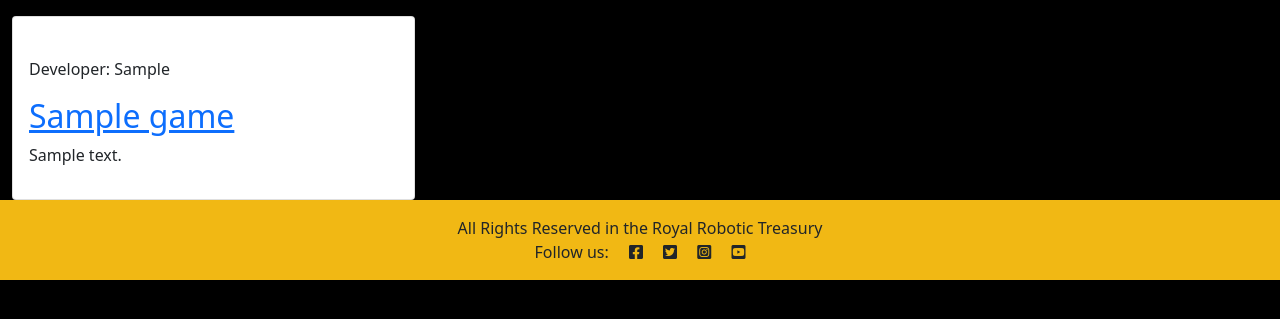
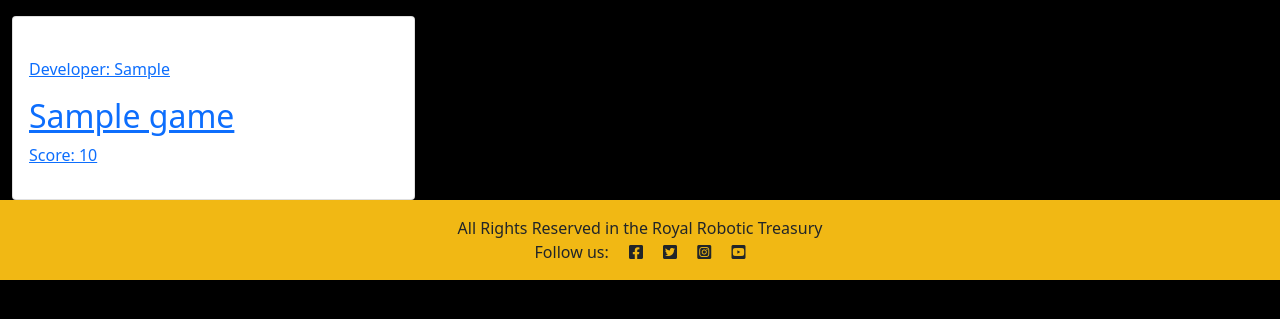
Before and after one commit to JordanCH05/VideoGameReviews, a Django app: page / in a window 1280 px wide. Shown: the part 126-445 px from the top of the page. Run offline with Django 3.2, Linux system fonts and the light colour scheme; tables that the repository leaves empty hold one stand-in row (values such as "Sample post"); some web fonts are replaced.

Commit message:
Edit Game Cards

```diff
--- a/templates/index.html
+++ b/templates/index.html
@@ -12,17 +12,16 @@
                 <div class="col-md-4">
                     <div class="card md-4">
                         <div class="card-body">
-                            <div class="image-container">
-
+                            <a href="#">
                                 <img class="card-img-top" src=" {{ game.image.url }}">
-                                <div class="image-flash">
-                                    <p class="author">Developer: {{ game.developer }}</p>
+                                <div>
+                                    <p>Developer: {{ game.developer }}</p>
                                 </div>
-                            </div>
-                            <a href="#" class="post-link">
                                 <h2 class="card-title">{{ game.title }}</h2>
+                                <div>
+                                    <p>Score: {{ game.score }}</p>
+                                </div>
                             </a>
-                            <p>{{ game.description | safe }}</p>
                         </div>
                     </div>
                 </div>
```
